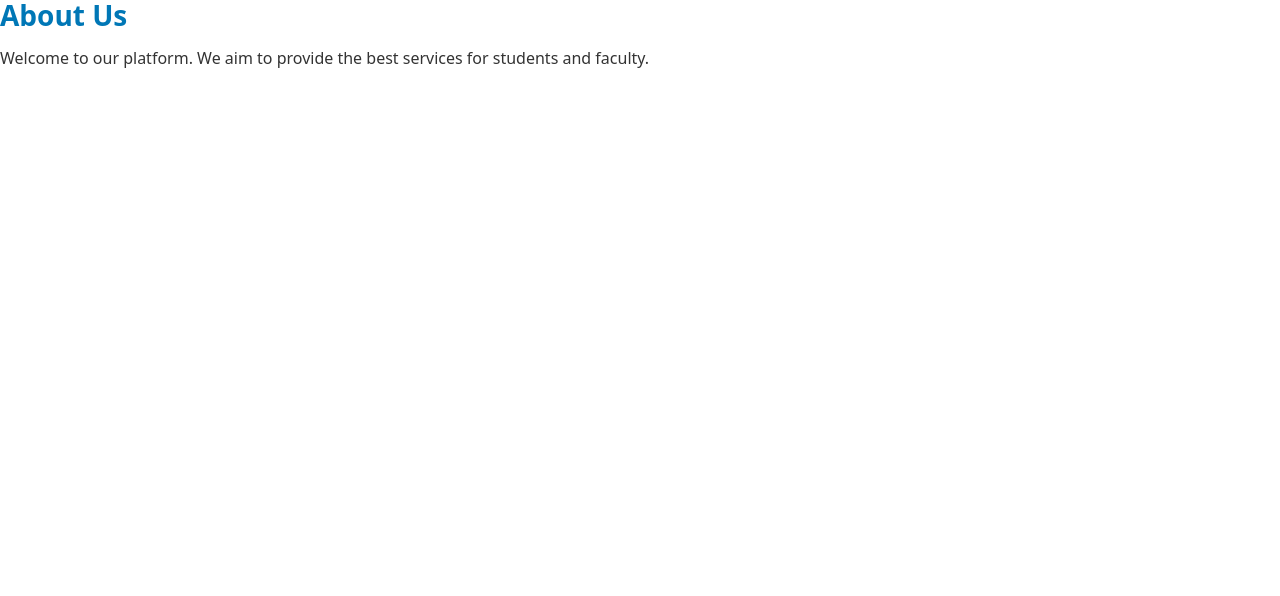
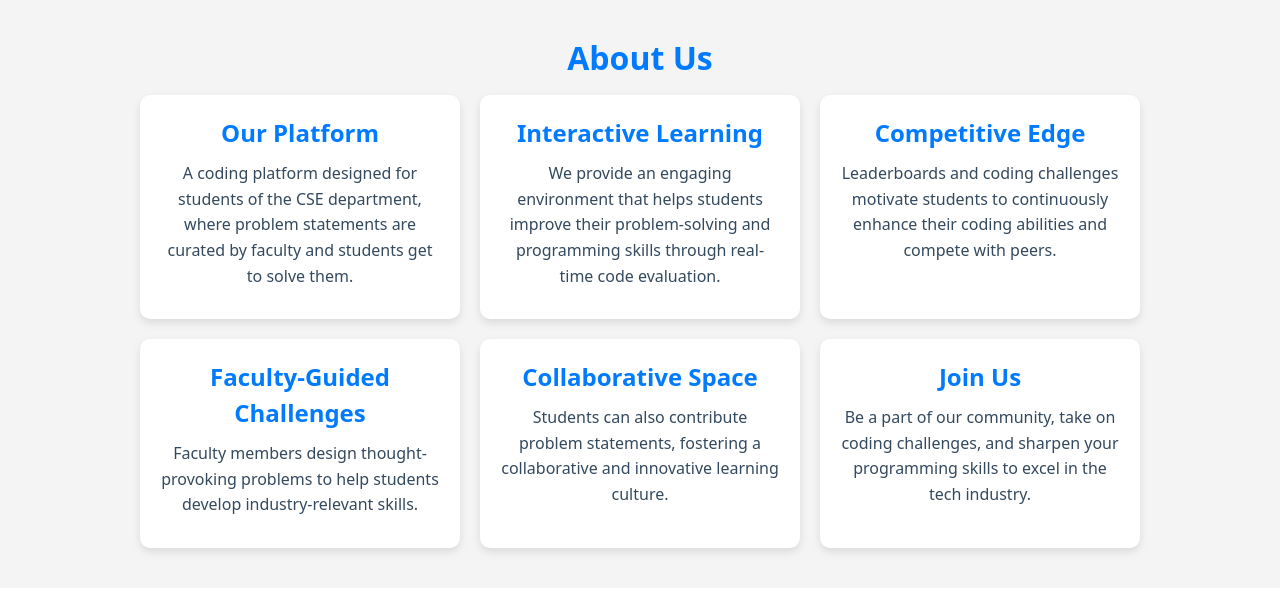
Before and after one commit to VitheshThiraviyam/Code-arena, a React (Vite) app in the folder frontend/: page /Aboutus in a window 1280 px wide. Shown: the top 596 px of the page. Built offline with nearby package versions, Linux system fonts and the light colour scheme.

Commit message:
Update AboutUs.jsx

```diff
--- a/frontend/src/assets/AboutUs.jsx
+++ b/frontend/src/assets/AboutUs.jsx
@@ -1,12 +1,55 @@
-import React from 'react';
+import "./about.css";
 
-function AboutUs() {
+const AboutUs = () => {
   return (
     <div className="about-container">
-      <h1>About Us</h1>
-      <p>Welcome to our platform. We aim to provide the best services for students and faculty.</p>
+      <h1 className="about-title">About Us</h1>
+      <div className="about-grid">
+        <div className="about-box">
+          <h2 className="about-heading">Our Platform</h2>
+          <p>
+            A coding platform designed for students of the CSE department, where problem statements
+            are curated by faculty and students get to solve them.
+          </p>
+        </div>
+        <div className="about-box">
+          <h2 className="about-heading">Interactive Learning</h2>
+          <p>
+            We provide an engaging environment that helps students improve their problem-solving
+            and programming skills through real-time code evaluation.
+          </p>
+        </div>
+        <div className="about-box">
+          <h2 className="about-heading">Competitive Edge</h2>
+          <p>
+            Leaderboards and coding challenges motivate students to continuously enhance their
+            coding abilities and compete with peers.
+          </p>
+        </div>
+        <div className="about-box">
+          <h2 className="about-heading">Faculty-Guided Challenges</h2>
+          <p>
+            Faculty members design thought-provoking problems to help students develop
+            industry-relevant skills.
+          </p>
+        </div>
+        <div className="about-box">
+          <h2 className="about-heading">Collaborative Space</h2>
+          <p>
+            Students can also contribute problem statements, fostering a collaborative and
+            innovative learning culture.
+          </p>
+        </div>
+        <div className="about-box">
+          <h2 className="about-heading">Join Us</h2>
+          <p>
+            Be a part of our community, take on coding challenges, and sharpen your programming
+            skills to excel in the tech industry.
+          </p>
+        </div>
+      </div>
     </div>
   );
-}
+};
 
 export default AboutUs;
```
